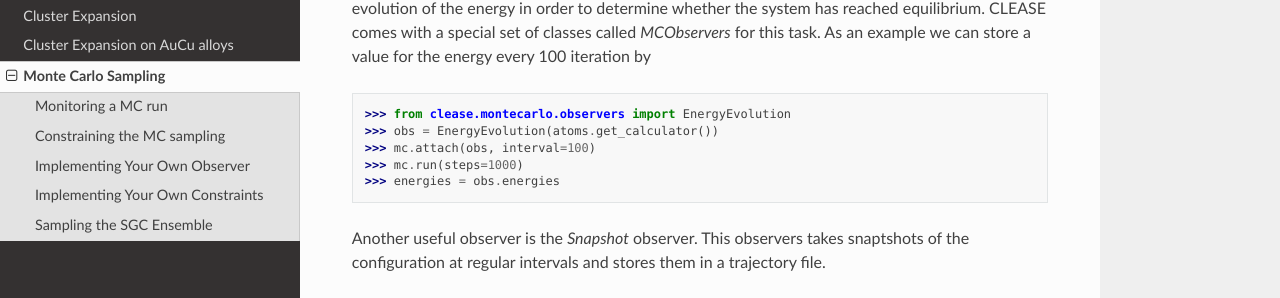
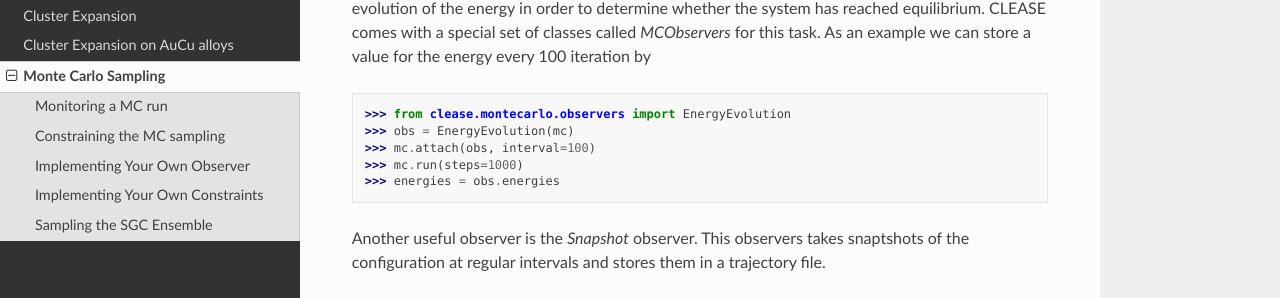
Before and after one commit to wuziqiqiqi/PD, a Sphinx documentation site: the page built from doc/source/montecarlo_sampling.rst, in a window 1280 px wide and 900 px high, scrolled down 1249 px. Shown: the part 136-434 px from the top of the window. Built offline with Sphinx 7.4.7 and the Read the Docs theme 2.0.0, drawn with Linux system fonts in a browser that asks for light colours.

```diff
--- a/doc/source/montecarlo_sampling.rst
+++ b/doc/source/montecarlo_sampling.rst
@@ -61,7 +61,7 @@ classes called *MCObservers* for this task. As an example we can store a value
 for the energy every 100 iteration by
 
 >>> from clease.montecarlo.observers import EnergyEvolution
->>> obs = EnergyEvolution(atoms.get_calculator())
+>>> obs = EnergyEvolution(mc)
 >>> mc.attach(obs, interval=100)
 >>> mc.run(steps=1000)
 >>> energies = obs.energies
```
